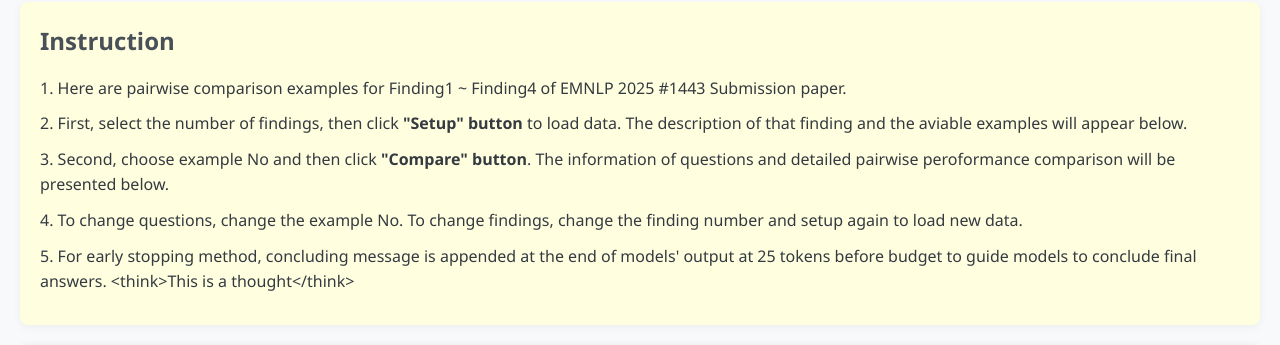
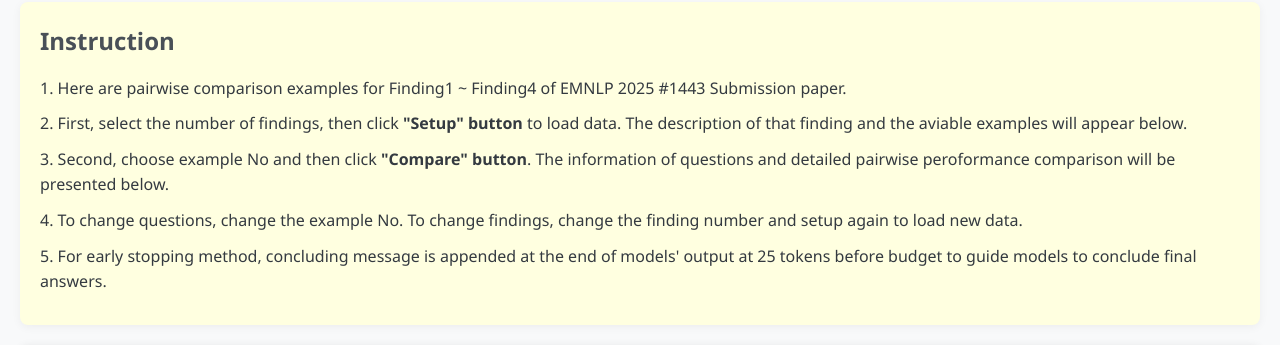
Before and after one commit to time-is-up/time-is-up.github.io, a plain HTML site: page index.html in a window 1280 px wide. Shown: the part 109-454 px from the top of the page. Drawn offline with nearby package versions, Linux system fonts and the light colour scheme.

Commit message:
update index

```diff
--- a/index.html
+++ b/index.html
@@ -18,7 +18,7 @@
                 <li>First, select the number of findings, then click <strong>"Setup" button</strong> to load data. The description of that finding and the aviable examples will appear below.</li>
                 <li>Second, choose example No and then click <strong>"Compare" button</strong>. The information of questions and detailed pairwise peroformance comparison will be presented below.</li>
                 <li>To change questions, change the example No. To change findings, change the finding number and setup again to load new data.</li>
-                <li>For early stopping method, concluding message is appended at the end of models' output at 25 tokens before budget to guide models to conclude final answers. &lt;think&gt;This is a thought&lt;/think&gt;</li>
+                <li>For early stopping method, concluding message is appended at the end of models' output at 25 tokens before budget to guide models to conclude final answers.</li>
             </ol>
         </section>
 
```
